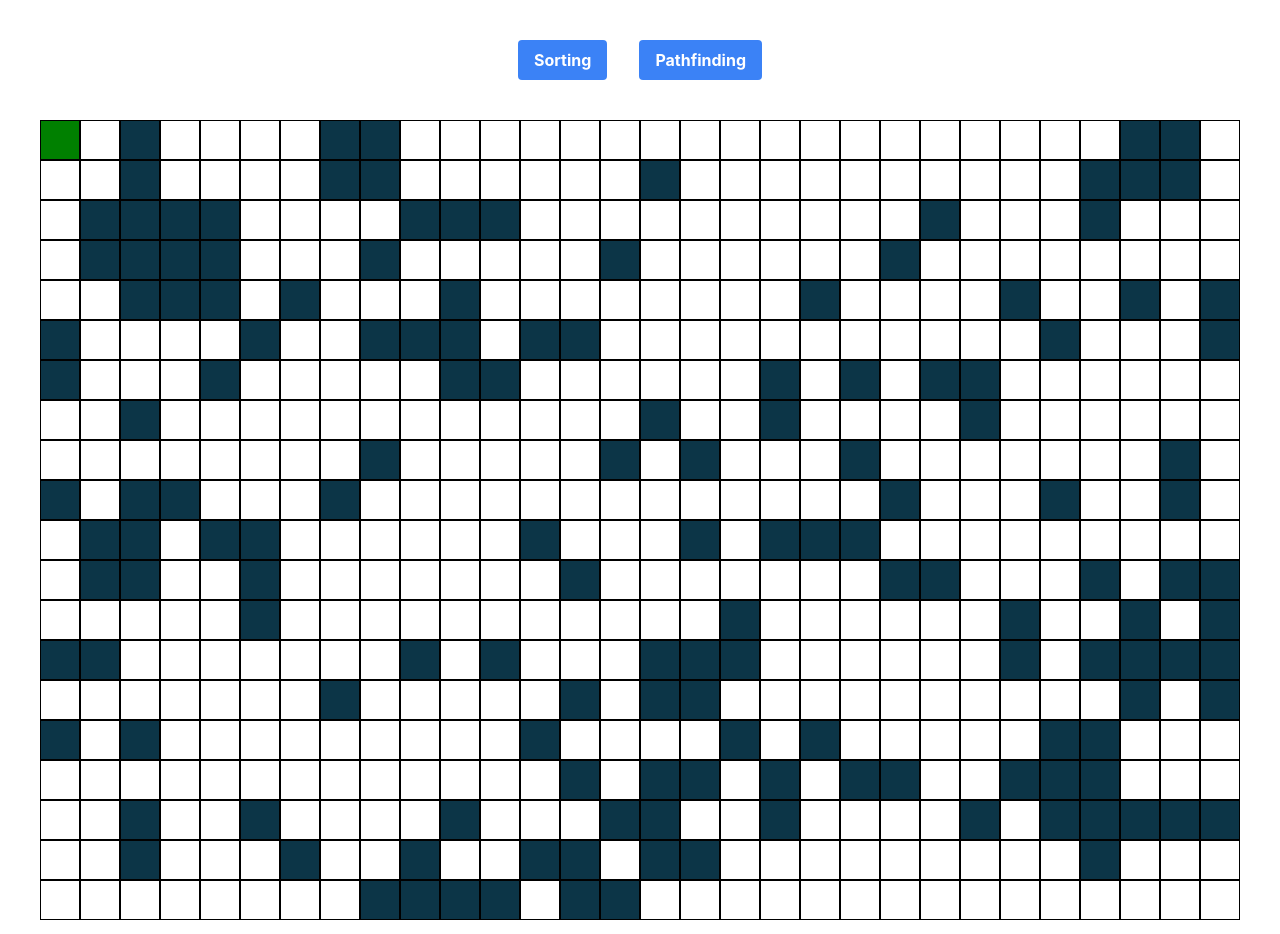
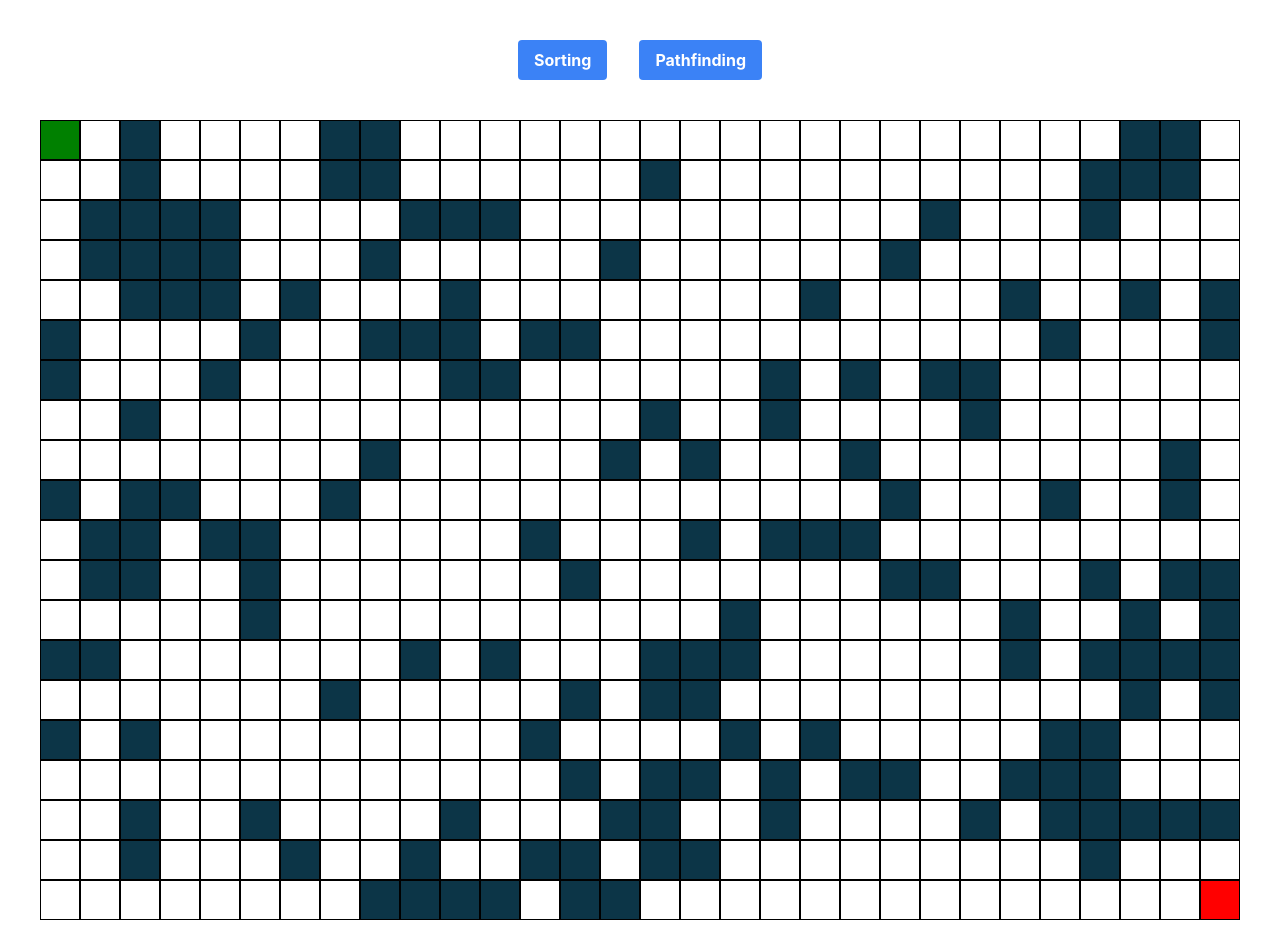
Before and after one commit to 4d44-bbe6/learning-algorithms, a React (Create React App) app: page / in a window 1280 px wide. Shown: the top 934 px of the page. Built offline with nearby package versions, Linux system fonts and the light colour scheme.

Commit message:
bug styling endNodde

```diff
--- a/src/components/Pathfinding/Astar/index.js
+++ b/src/components/Pathfinding/Astar/index.js
@@ -39,6 +39,7 @@ const Astar = () => {
     addNeighbours(grid);
     const startNode = grid[NODE_START_ROW][NODE_START_COL];
     const endNode = grid[NODE_END_COL][NODE_END_ROW];
+
     startNode.isWall = false;
     endNode.isWall = false;
     let path = astar(startNode, endNode);
@@ -73,7 +74,7 @@ const Astar = () => {
       this.y = j;
 
       this.isStart = this.x === NODE_START_ROW && this.y === NODE_START_COL;
-      this.isEnd = this.x === NODE_END_ROW && this.y === NODE_END_COL;
+      this.isEnd = this.x === NODE_END_COL && this.y === NODE_END_ROW;
       this.g = 0;
       this.f = 0;
       this.h = 0;
```
